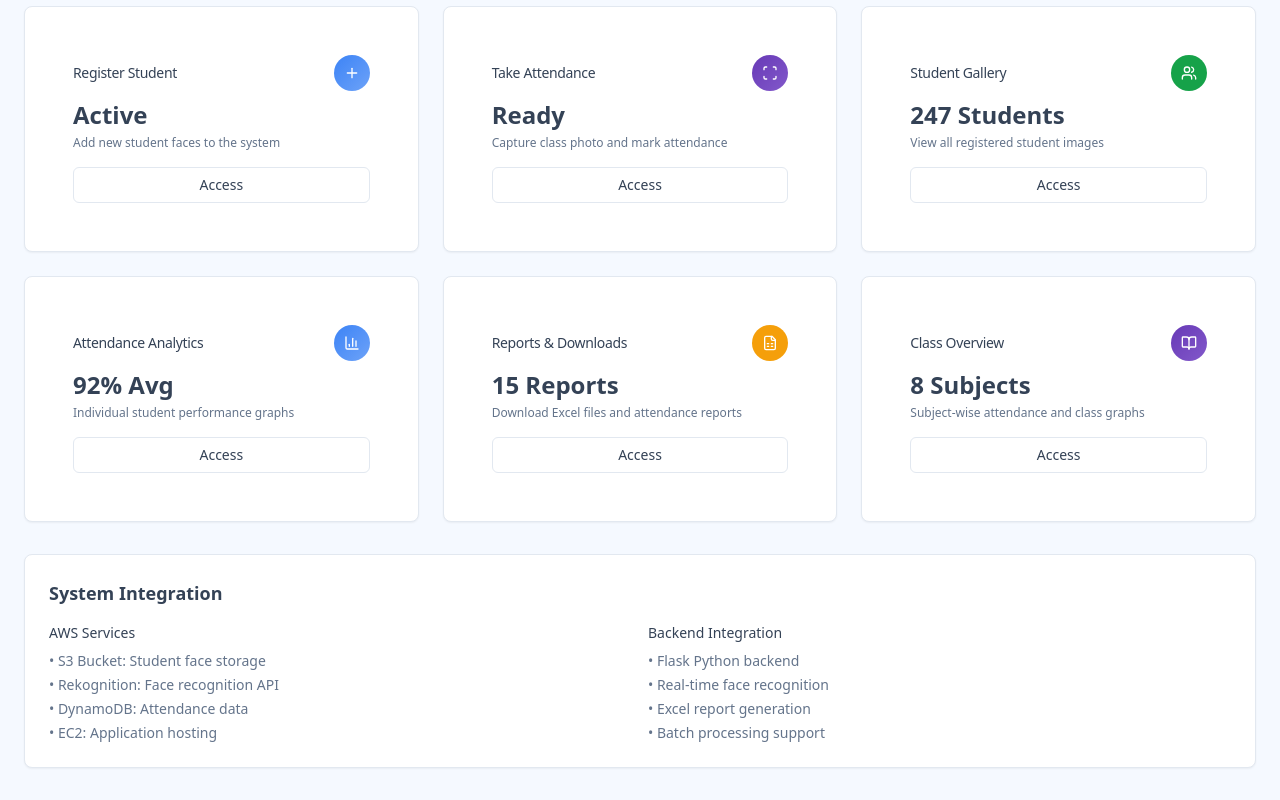
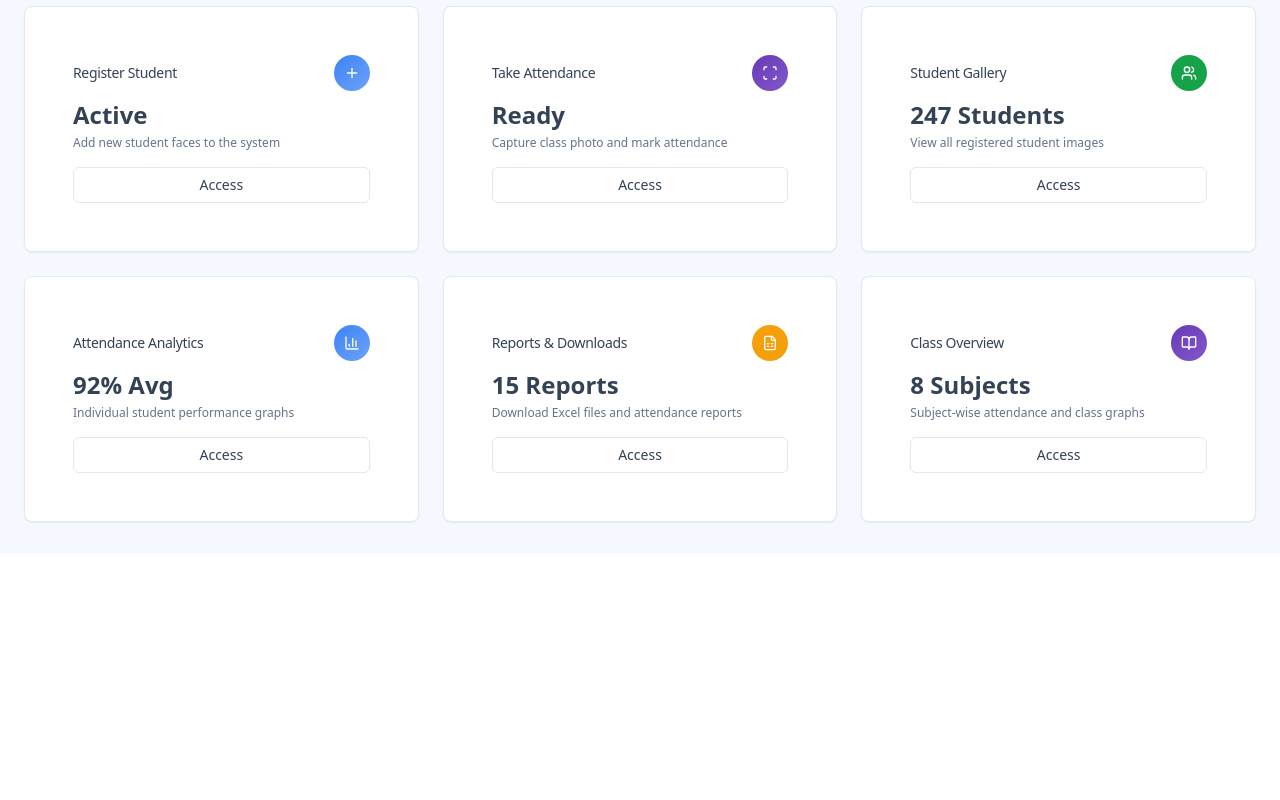
Before and after one commit to BhargavBhalodiya04/faculty-focus-dash, a React (Vite) app: page /dashboard in a window 1280 px wide. Shown: the part 465-1265 px from the top of the page. After the commit the page ends 1019 px from the top, so only its background shows below. Built offline with nearby package versions, Linux system fonts and the light colour scheme.

Commit message:
Remove System Integration Info
Remove the "System Integration" section from the dashboard view.

```diff
--- a/src/pages/Dashboard.tsx
+++ b/src/pages/Dashboard.tsx
@@ -155,30 +155,6 @@ const Dashboard = () => {
               </div>
             </div>
 
-            {/* System Integration Info */}
-            <div className="dashboard-card">
-              <h3 className="text-lg font-semibold mb-4 text-foreground">System Integration</h3>
-              <div className="grid grid-cols-1 md:grid-cols-2 gap-4 text-sm">
-                <div>
-                  <h4 className="font-medium text-foreground mb-2">AWS Services</h4>
-                  <ul className="space-y-1 text-muted-foreground">
-                    <li>• S3 Bucket: Student face storage</li>
-                    <li>• Rekognition: Face recognition API</li>
-                    <li>• DynamoDB: Attendance data</li>
-                    <li>• EC2: Application hosting</li>
-                  </ul>
-                </div>
-                <div>
-                  <h4 className="font-medium text-foreground mb-2">Backend Integration</h4>
-                  <ul className="space-y-1 text-muted-foreground">
-                    <li>• Flask Python backend</li>
-                    <li>• Real-time face recognition</li>
-                    <li>• Excel report generation</li>
-                    <li>• Batch processing support</li>
-                  </ul>
-                </div>
-              </div>
-            </div>
           </div>
         );
     }
```
